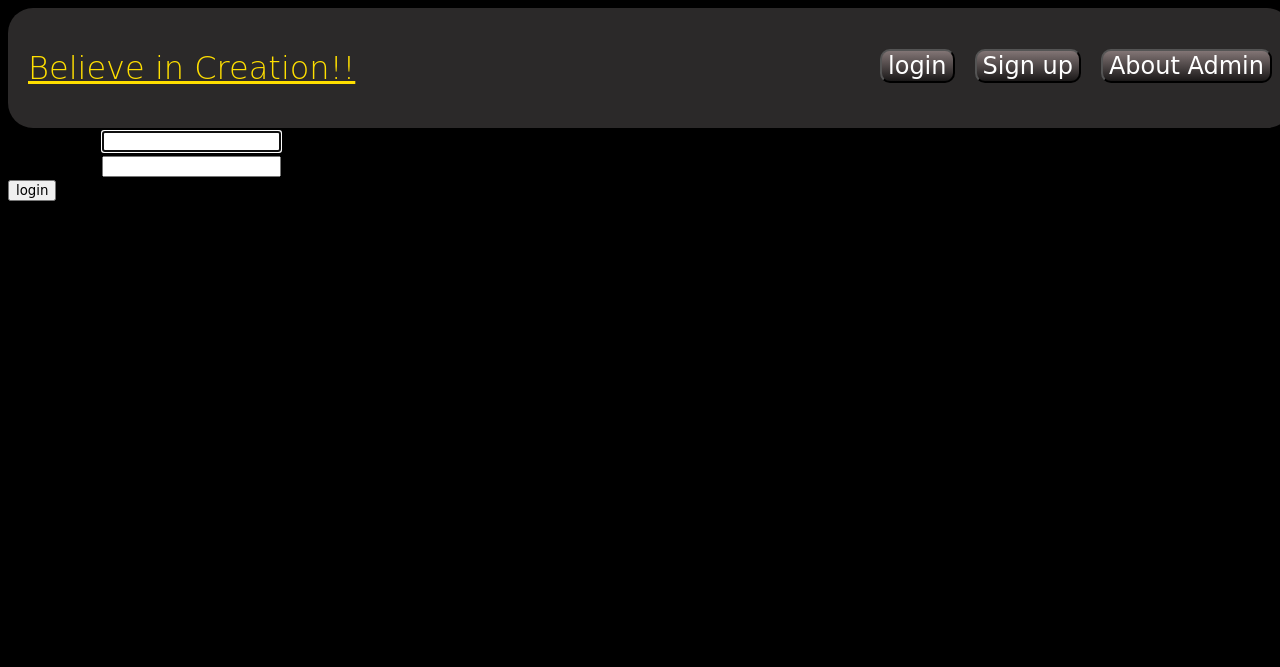
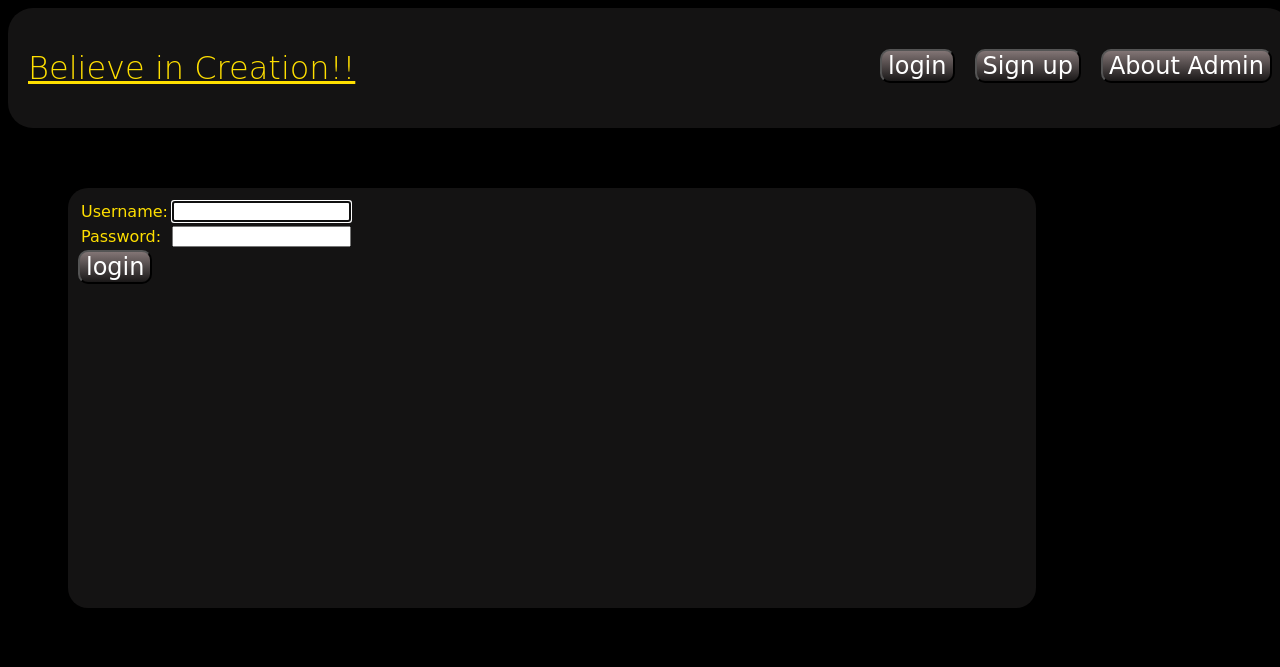
Before and after one commit to wolfy00/bic, a Django app: page /accounts/login/ in a window 1280 px wide. Shown: the top 667 px of the page. Run offline with Django 3.2, Linux system fonts and the light colour scheme.

Commit message:
changed color

```diff
--- a/blog/static/css/blog.css
+++ b/blog/static/css/blog.css
@@ -1,16 +1,15 @@
 .page-header{
     color:white;
     width:100%;
-    background-color:#2b2929;
+    background-color:#141313;
     height:100px;
     padding:10px 10px 10px 10px;
-    border:4px grooved white;
     border-radius:25px;
 }
 
 a {
 
-    color:white;
+    color:#FFDF00;
     font-weight:10;
 }
 
@@ -49,8 +48,8 @@ body{
 
 
 .post{
-    background-color:#0f0e0e;
-    border:2px dashed white;
+    background-color:#141313;
+
     height:400px;
     overflow:auto;
     width:75%;
@@ -70,7 +69,7 @@ body{
     width:30%;
     height:100%;
     font-size:large;
-    color:white;
+    color:#FFDF00;
 
     }
 
@@ -95,6 +94,18 @@ body{
     }
 
 * {
-  /* For mobile phones: */
-    font-family: "Comic Sans MS", "Comic Sans";
-   max-width: 100%;}
+   /* For mobile phones: */
+    font-family: 'Comic Sans MS', 'Chalkboard SE', 'Comic Neue', sans-serif;
+    max-width: 100%;
+   }
+
+.login{
+    background-color:#141313;
+    height:400px;
+    overflow:auto;
+    width:75%;
+    border-radius:20px;
+    margin:60px 60px ;
+    padding:10px 10px 10px 10px;
+    color:#FFDF00;
+}
--- a/blog/templates/registration/login.html
+++ b/blog/templates/registration/login.html
@@ -5,7 +5,7 @@
         <p>Your username and password didn't match. Please try again.</p>
     {% endif %}
 
-    <form method="post" action="{% url 'login' %}">
+    <form method="post" class="login" action="{% url 'login' %}">
     {% csrf_token %}
         <table>
         <tr>
@@ -18,7 +18,7 @@
         </tr>
         </table>
 
-        <input type="submit" value="login" />
+        <input class="btn" type="submit" value="login" />
         <input type="hidden" name="next" value="{{ next }}" />
     </form>
 {% endblock %}
```
Also changed, not shown: blog/static/css/form.css (+10 -6 lines).
